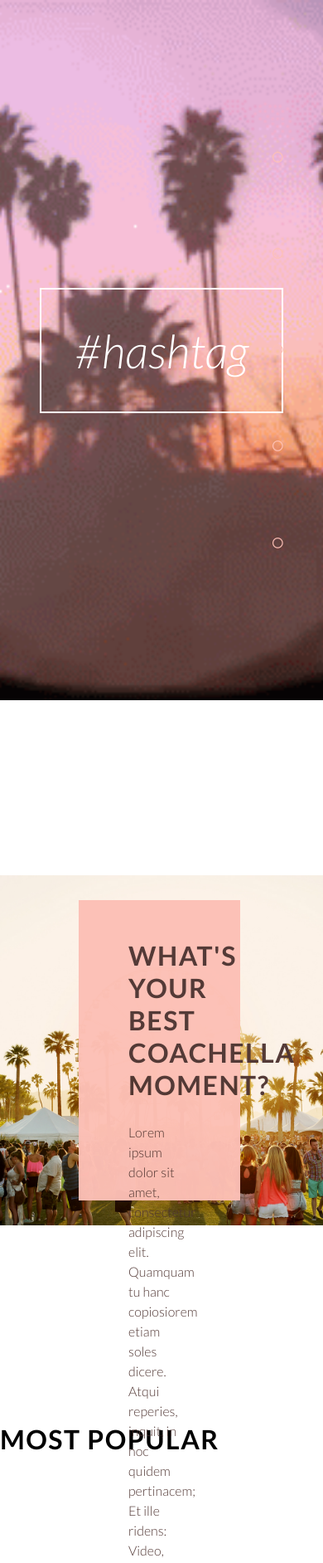
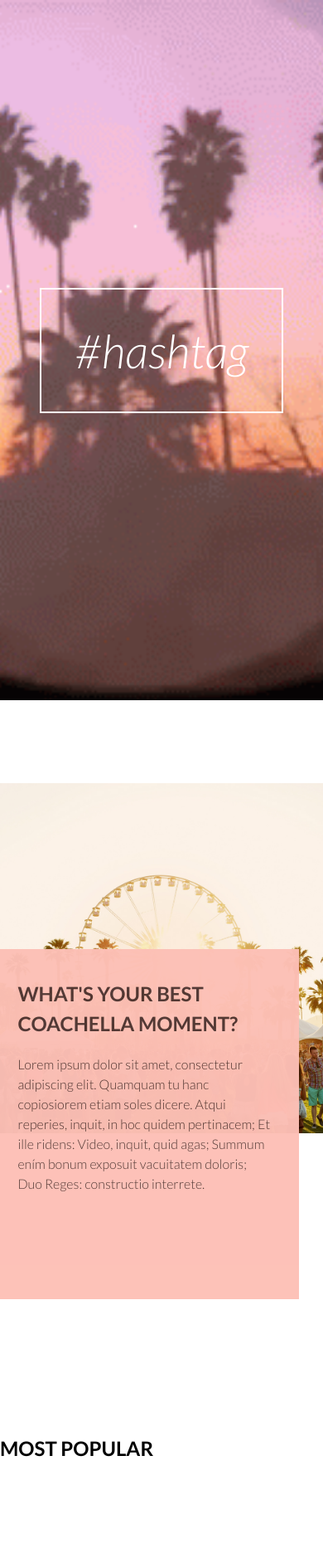
Before and after one commit to alexandrasommar/coachellamoments, a PHP site: page / in a window 390 px wide; the page is wider, and only the part inside the window is pictured. Shown: the top 1884 px of that part at 83% size. Run offline with PHP 8.4, Linux system fonts and the light colour scheme; style sheets or scripts are compiled from the project's sources; some libraries are stand-ins or nearby versions.

Commit message:
Responsiv layout för info-sektionen

```diff
--- a/index.php
+++ b/index.php
@@ -24,7 +24,7 @@
 
     <section id="info" class="info">
         <img src="img/people.png" alt="Coachella visistors" class="info-img">
-        <div class="color-block">
+        <div class="bg-block">
             <div class="text-block">
                 <h2>What's your best Coachella moment?</h2>
                 <p>Lorem ipsum dolor sit amet, consectetur adipiscing elit. Quamquam tu hanc copiosiorem etiam soles dicere. Atqui reperies, inquit, in hoc quidem pertinacem; Et ille ridens: Video, inquit, quid agas; Summum ením bonum exposuit vacuitatem doloris; Duo Reges: constructio interrete.</p>
--- a/src/js/navigation.js
+++ b/src/js/navigation.js
@@ -52,7 +52,6 @@ $('a[href*="#"]').click(function(event) {
 });
 
 //Hide main-nav
-
 function hideNav(element) {
 
     var mainNav = $('.main-nav');
@@ -62,6 +61,7 @@ function hideNav(element) {
     } else {
         mainNav.css('visibility', 'visible');
     }
+
 }
 
 
@@ -90,7 +90,8 @@ $(window).on('scroll', function() {
     var mostRecentMarker = $('a.nav-item.most-recent');
     var footerTop = $('footer').offset().top;
 
-    if(scrollTop > (footerTop - 200)) {
+    if (scrollTop > (footerTop - 500)) {
+
         hideNav('footer');
 
     } else if (scrollTop > (mostRecentTop - 200)) {
--- a/src/scss/_base.scss
+++ b/src/scss/_base.scss
@@ -18,8 +18,8 @@ section {
 }
 h2 {
     text-transform: uppercase;
-    letter-spacing: 1.5px;
-    font-size: 2em;
+    font-size: 1.5em;
+    line-height: 1.5em;
 }
 p {
     line-height: 1.5em;
@@ -30,6 +30,7 @@ p {
 **********************/
 
 .main-nav {
+    visibility: hidden;
     position: fixed;
     z-index: 1;
     margin: 0;
@@ -100,35 +101,39 @@ section.home {
 
 section.info {
     display: flex;
-    align-items: center;
+    align-items: flex-start;
+    padding-top: 20px;
     img {
         position: absolute;
-        height: 80vh;
-        left: 100px;
+        height: 40vh;
         z-index: 1;
-        margin-top: 300px;
+        margin: 110px 0 0 2%;
         opacity: 0;
         transition: 0.5s;
     }
-    .color-block {
+    .bg-block {
         display: flex;
-        justify-content: flex-end;
+        flex-direction: column;
+        align-items: center;
         background-image: url(../img/coachella.jpg);
         background-size: cover;
         background-position: 50% 40%;
         background-repeat: no-repeat;
+        margin-top: 80px;
         width: 100%;
         height: 50vh;
         z-index: 0;
         .text-block {
+            position: absolute;
             background-color: $lightpeach;
             opacity: 0.97;
             color: $purple;
             box-sizing: border-box;
-            margin: 30px 100px 30px 0;
-            padding: 20px 60px;
-            width: 50%;
+            margin: 200px 10% 2% 0;
+            padding: 4% 8%;
+            width: 95%;
             height: auto;
+            min-height: 50vh;
         }
     }
 }
--- a/src/scss/_desktop.scss
+++ b/src/scss/_desktop.scss
@@ -1,3 +1,46 @@
+/**********************
+         Base
+**********************/
+
+h2 {
+    font-size: 2em;
+}
+
+/**********************
+     Section: Info
+**********************/
+
+section.info {
+    display: flex;
+    align-items: center;
+    img {
+        position: absolute;
+        height: 80vh;
+        z-index: 1;
+        margin: 300px 0 0 10%;
+        opacity: 0;
+        transition: 0.5s;
+    }
+    .bg-block {
+        flex-direction: row;
+        justify-content: flex-end;
+        z-index: 0;
+        margin-top: 0;
+        .text-block {
+            position: relative;
+            background-color: $lightpeach;
+            opacity: 0.97;
+            color: $purple;
+            box-sizing: border-box;
+            margin: 2% 10% 2% 0;
+            padding: 20px 60px;
+            width: 50%;
+            height: auto;
+            min-height: 35vh;
+        }
+    }
+}
+
 /**********************
    Section: Coachella
 **********************/
--- a/src/scss/_tablet.scss
+++ b/src/scss/_tablet.scss
@@ -1,3 +1,11 @@
+/**********************
+         Base
+**********************/
+
+h2 {
+    font-size: 1.8em;
+}
+
 /**********************
          Home
 **********************/
@@ -10,6 +18,27 @@ section.home {
 }
 
 /**********************
+     Section: Info
+**********************/
+
+section.info {
+    img {
+        height: 50vh;
+        margin: 110px 0 0 5%;
+    }
+    .bg-block {
+        .text-block {
+            margin: 250px 10% 2% 0;
+            padding: 4% 8%;
+            width: 95%;
+            height: auto;
+            min-height: 50vh;
+            max-width: 800px;
+        }
+    }
+}
+
+/**********************
    Section: Coachella
 **********************/
 
```
Also changed, not shown: src/js/main.js (line endings or trailing spaces).
